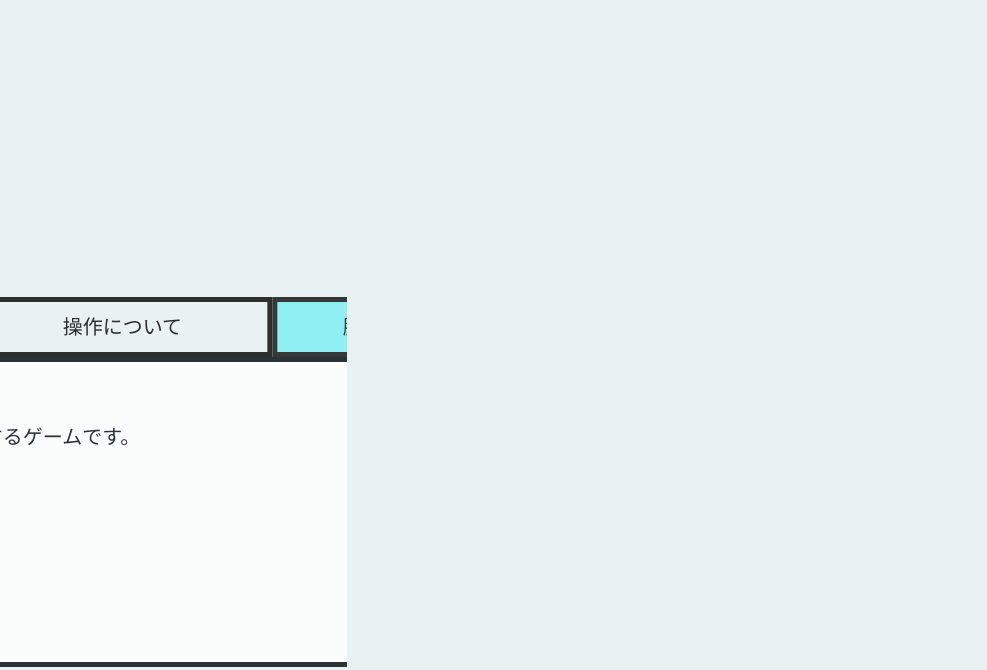
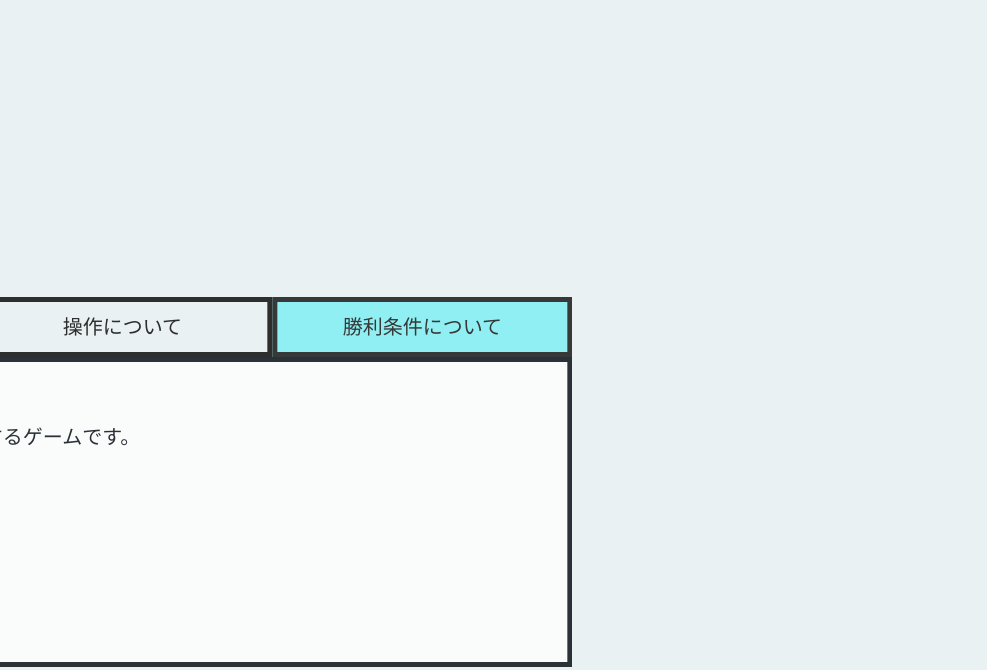
Before and after one commit to naoya0704/naoyaportfolio, a website: page index.html in a window 1280 px wide. Shown: the part 1194-1864 px from the top of the page, 933-1920 px from the left, 987 px wide, since content can reach past the window. Drawn offline with nearby package versions, Linux system fonts and the light colour scheme.

Commit message:
Update stylesheet.css
Signed-off-by: naoya0704 <148032353+naoya0704@users.noreply.github.com>

```diff
--- a/stylesheet.css
+++ b/stylesheet.css
@@ -226,7 +226,7 @@ li {
 }
 
 .Box2-Main {
-  width: 100%;
+  width: 1980px;
   overflow: hidden;
 }
 
```
